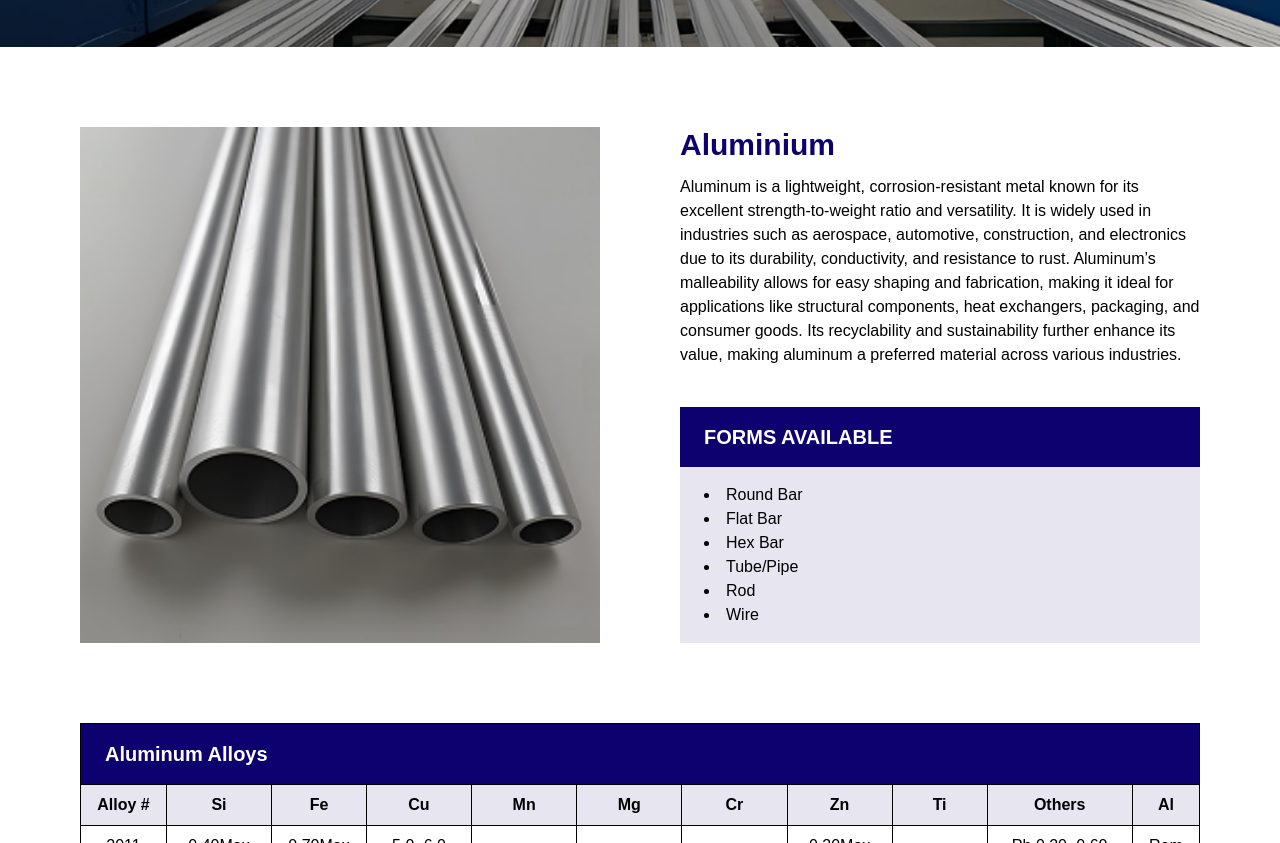
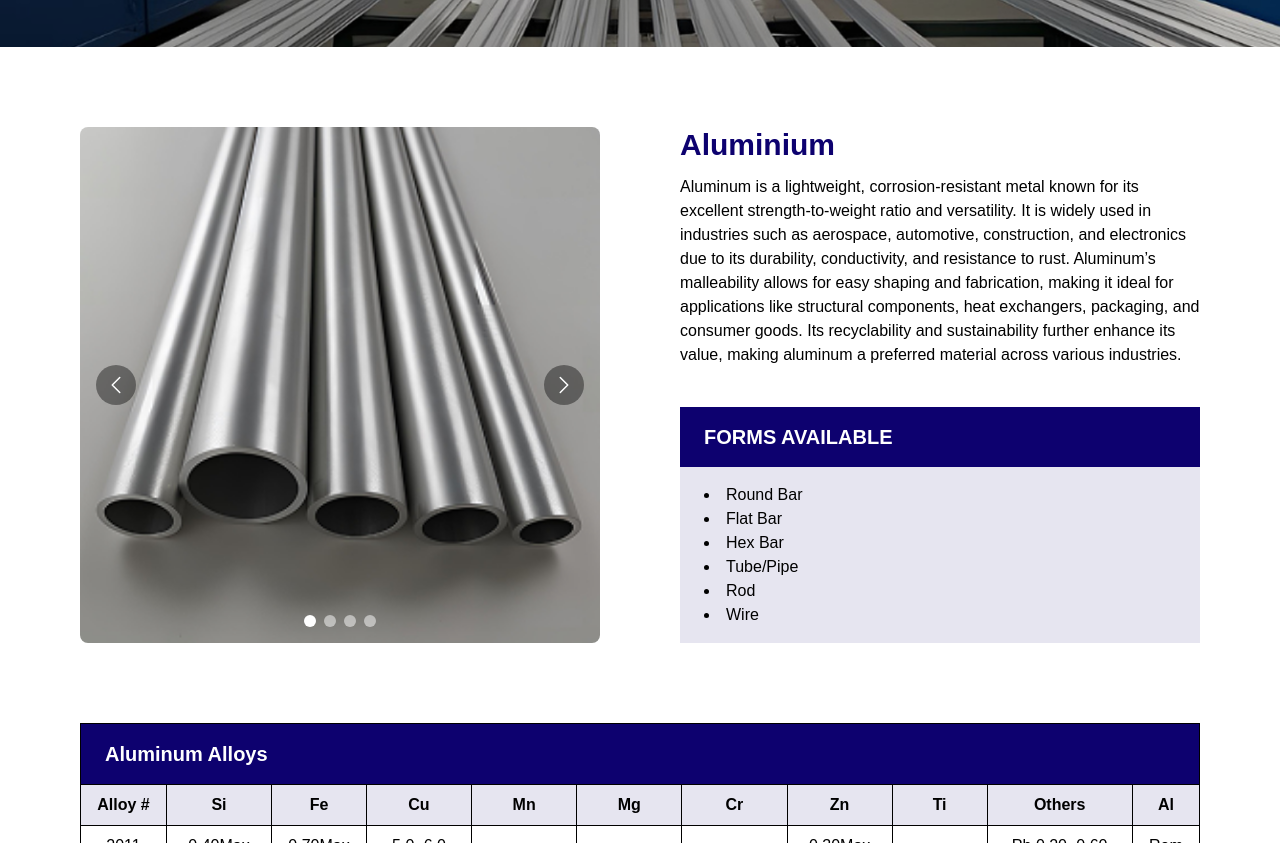
Before and after one commit to Antoneee/Insutex-Webapp, a Next.js app: page /cnc-precision-machining-forging/aluminium in a window 1280 px wide. Shown: the part 360-1203 px from the top of the page. Built offline with nearby package versions, Linux system fonts and the light colour scheme.

Commit message:
Add previous and next arrows; and pagination dots to ImageCarousel

```diff
--- a/app/cnc-precision-machining-forging/aluminium/page.tsx
+++ b/app/cnc-precision-machining-forging/aluminium/page.tsx
@@ -1,5 +1,5 @@
 import FormsAvailable from "@/app/components/FormsAvailable";
-import AutoImageCarousel from "@/app/components/AutoImageCarousel";
+import ImageCarousel from "@/app/components/ImageCarousel";
 import image1 from "@/public/cnc-precision-machining-forging/aluminium/carousel/1.png";
 import image2 from "@/public/cnc-precision-machining-forging/aluminium/carousel/2.png";
 import image3 from "@/public/cnc-precision-machining-forging/aluminium/carousel/3.png";
@@ -44,7 +44,7 @@ export default function Aluminium() {
             <section>
                 <div className="px-20 flex gap-x-20 mb-20">
                     <div className="w-1/2">
-                        <AutoImageCarousel images={images} interval={7500}/>
+                        <ImageCarousel images={images} interval={7500}/>
                     </div>
                     <div className="w-1/2">
                         <h2 className="mb-3">Aluminium</h2>
--- a/app/cnc-precision-machining-forging/brass/page.tsx
+++ b/app/cnc-precision-machining-forging/brass/page.tsx
@@ -1,5 +1,5 @@
 import FormsAvailable from "@/app/components/FormsAvailable";
-import AutoImageCarousel from "@/app/components/AutoImageCarousel";
+import ImageCarousel from "@/app/components/ImageCarousel";
 import image1 from "@/public/cnc-precision-machining-forging/brass/carousel/1.png";
 import image2 from "@/public/cnc-precision-machining-forging/brass/carousel/2.png";
 import image3 from "@/public/cnc-precision-machining-forging/brass/carousel/3.png";
@@ -69,7 +69,7 @@ export default function Brass() {
             <section>
                 <div className="px-20 flex gap-x-20 mb-20">
                     <div className="w-1/2">
-                        <AutoImageCarousel images={images} interval={7500}/>
+                        <ImageCarousel images={images} interval={7500}/>
                     </div>
                     <div className="w-1/2">
                         <h2 className="mb-3">Brass</h2>
--- a/app/cnc-precision-machining-forging/copper/page.tsx
+++ b/app/cnc-precision-machining-forging/copper/page.tsx
@@ -1,5 +1,5 @@
 import FormsAvailable from "@/app/components/FormsAvailable";
-import AutoImageCarousel from "@/app/components/AutoImageCarousel";
+import ImageCarousel from "@/app/components/ImageCarousel";
 import image1 from "@/public/cnc-precision-machining-forging/copper/carousel/1.png";
 import image2 from "@/public/cnc-precision-machining-forging/copper/carousel/2.png";
 import image3 from "@/public/cnc-precision-machining-forging/copper/carousel/3.png";
@@ -41,7 +41,7 @@ export default function Copper() {
             <section>
                 <div className="px-20 flex gap-x-20 mb-20">
                     <div className="w-1/2">
-                        <AutoImageCarousel images={images} interval={7500}/>
+                        <ImageCarousel images={images} interval={7500}/>
                     </div>
                     <div className="w-1/2">
                         <h2 className="mb-3">Copper</h2>
--- a/app/cnc-precision-machining-forging/free-cutting-steel/page.tsx
+++ b/app/cnc-precision-machining-forging/free-cutting-steel/page.tsx
@@ -1,5 +1,5 @@
 import FormsAvailable from "@/app/components/FormsAvailable";
-import AutoImageCarousel from "@/app/components/AutoImageCarousel";
+import ImageCarousel from "@/app/components/ImageCarousel";
 import image1 from "@/public/cnc-precision-machining-forging/free-cutting-steel/carousel/1.png";
 import image2 from "@/public/cnc-precision-machining-forging/free-cutting-steel/carousel/2.png";
 import image3 from "@/public/cnc-precision-machining-forging/free-cutting-steel/carousel/3.png";
@@ -58,7 +58,7 @@ export default function FreeCuttingSteel() {
             <section>
                 <div className="px-20 flex gap-x-20 mb-20">
                     <div className="w-1/2">
-                        <AutoImageCarousel images={images} interval={7500}/>
+                        <ImageCarousel images={images} interval={7500}/>
                     </div>
                     <div className="w-1/2">
                         <h2 className="mb-3">Free Cutting, Alloy, & Carbon Steel</h2>
--- a/app/cnc-precision-machining-forging/stainless-steel/page.tsx
+++ b/app/cnc-precision-machining-forging/stainless-steel/page.tsx
@@ -1,5 +1,5 @@
 import FormsAvailable from "@/app/components/FormsAvailable";
-import AutoImageCarousel from "@/app/components/AutoImageCarousel";
+import ImageCarousel from "@/app/components/ImageCarousel";
 import image1 from "@/public/cnc-precision-machining-forging/stainless-steel/carousel/1.png";
 import image2 from "@/public/cnc-precision-machining-forging/stainless-steel/carousel/2.png";
 import image3 from "@/public/cnc-precision-machining-forging/stainless-steel/carousel/3.png";
@@ -61,7 +61,7 @@ export default function StainlessSteel() {
             <section>
                 <div className="px-20 flex gap-x-20 mb-20">
                     <div className="w-1/2">
-                        <AutoImageCarousel images={images} interval={7500}/>
+                        <ImageCarousel images={images} interval={7500}/>
                     </div>
                     <div className="w-1/2">
                         <h2 className="mb-3">Stainless Steel</h2>
--- a/app/components/AutoImageCarousel.tsx
+++ /dev/null
@@ -1,50 +0,0 @@
-'use client'
-
-import { useEffect, useState } from 'react';
-import Image from 'next/image';
-
-type AutoImageCarouselProps = {
-    images: string[]; // An array of image URLs to show in the slideshow
-    interval? : number; // (Optional) How many milliseconds to wait before moving to the next image. Default is 5000ms (5 seconds)
-}
-
-/*
-  AutoImageCarousel is a reusable image slideshow component.
-  It takes a list of image URLs and automatically changes the image shown every few seconds.
-  You can use this component to display rotating images on a website, like a banner or product preview.
-*/
-export default function AutoImageCarousel({
-    images,
-    interval = 5000, // If no interval is provided, default to 5 seconds
-}: AutoImageCarouselProps) {
-    const [currentIndex, setCurrentIndex] = useState(0);
-
-    useEffect(() => {
-        // This sets up a timer that changes the current image every `interval` milliseconds
-        const timer = setInterval(() => {
-            // When the timer runs, move to the next image
-            // If we’re at the last image, start over from the beginning
-            setCurrentIndex((prevIndex) => (prevIndex + 1) % images.length);
-        }, interval);
-
-        // This cleans up the timer when the component is removed from the page
-        // (Prevents memory leaks or multiple timers running)
-        return () => clearInterval(timer);
-    }, [images.length, interval]); // Re-run the effect if the image list or interval changes
-
-    return (
-        <div className="relative w-full h-full overflow-hidden">
-            {images.map((src, index) => (
-                <div key={index} className={`absolute top-0 left-0 w-full h-full transition-opacity duration-1000 ease-in-out ${index === currentIndex ? 'opacity-100 z-10' : 'opacity-0 z-0'}`}>
-                    <Image
-                        src={src}
-                        alt={`Slide ${index + 1}`}
-                        fill
-                        quality={100}
-                        className="object-cover"
-                    />
-                </div>
-            ))}
-        </div>
-    );
-}
--- /dev/null
+++ b/app/components/ImageCarousel.tsx
@@ -0,0 +1,107 @@
+'use client'
+
+import { useEffect, useRef, useState } from 'react';
+import Image from 'next/image';
+
+type ImageCarouselProps = {
+    images: string[]; // An array of image URLs to show in the slideshow
+    interval? : number; // (Optional) How many milliseconds to wait before moving to the next image. Default is 5000ms (5 seconds)
+}
+
+/*
+  AutoImageCarousel is a reusable image slideshow component.
+  It takes a list of image URLs and automatically changes the image shown every few seconds.
+  You can use this component to display rotating images on a website, like a banner or product preview.
+*/
+export default function ImageCarousel({
+    images,
+    interval = 5000, // If no interval is provided, default to 5 seconds
+}: ImageCarouselProps) {
+    const [currentIndex, setCurrentIndex] = useState(0);
+    const timerRef = useRef<NodeJS.Timeout | null>(null);
+
+    const resetTimer = () => {
+        if (timerRef.current) clearInterval(timerRef.current);
+        timerRef.current = setInterval(() => {
+            setCurrentIndex((prevIndex) => (prevIndex + 1) % images.length);
+        }, interval);
+    };
+
+    useEffect(() => {
+        resetTimer();
+        return () => {
+            if (timerRef.current) clearInterval(timerRef.current);
+        };
+    }, [images.length, interval]);
+
+    const goToPrevious = () => {
+        setCurrentIndex((prevIndex) =>
+            prevIndex === 0 ? images.length - 1 : prevIndex - 1
+        );
+        resetTimer();
+    };
+
+    const goToNext = () => {
+        setCurrentIndex((prevIndex) => (prevIndex + 1) % images.length);
+        resetTimer();
+    };
+
+    const goToSlide = (index: number) => {
+        setCurrentIndex(index);
+        resetTimer();
+    };
+
+    return (
+        <div className="relative w-full h-full overflow-hidden rounded-lg">
+            {images.map((src, index) => (
+                <div key={index} className={`absolute top-0 left-0 w-full h-full transition-opacity duration-1000 ease-in-out ${index === currentIndex ? 'opacity-100 z-10' : 'opacity-0 z-0'}`}>
+                    <Image
+                        src={src}
+                        alt={`Slide ${index + 1}`}
+                        fill
+                        quality={100}
+                        className="object-cover"
+                    />
+                </div>
+            ))}
+
+            {/* Left Arrow */}
+            <button
+                onClick={goToPrevious}
+                className="absolute left-4 top-1/2 -translate-y-1/2 bg-black/40 hover:bg-black/60 p-2 rounded-full text-white z-20"
+                aria-label="Previous Slide"
+            >
+                <svg xmlns="http://www.w3.org/2000/svg" fill="none" viewBox="0 0 24 24" strokeWidth="1.5" stroke="currentColor" className="size-6">
+                    <path strokeLinecap="round" strokeLinejoin="round" d="M15.75 19.5 8.25 12l7.5-7.5" />
+                </svg>
+            </button>
+
+            {/* Right Arrow */}
+            <button
+                onClick={goToNext}
+                className="absolute right-4 top-1/2 -translate-y-1/2 bg-black/40 hover:bg-black/60 p-2 rounded-full text-white z-20"
+                aria-label="Next Slide"
+            >
+                <svg xmlns="http://www.w3.org/2000/svg" fill="none" viewBox="0 0 24 24" strokeWidth="1.5" stroke="currentColor" className="size-6">
+                    <path strokeLinecap="round" strokeLinejoin="round" d="m8.25 4.5 7.5 7.5-7.5 7.5" />
+                </svg>
+            </button>
+
+            {/* Dots */}
+            <div className="absolute bottom-4 left-1/2 -translate-x-1/2 flex gap-2 z-20">
+                {images.map((_, index) => (
+                    <button
+                        key={index}
+                        onClick={() => goToSlide(index)}
+                        className={`w-3 h-3 rounded-full transition-colors ${
+                            index === currentIndex
+                                ? 'bg-white'
+                                : 'bg-white/50 hover:bg-white/80'
+                        }`}
+                        aria-label={`Go to slide ${index + 1}`}
+                    />
+                ))}
+            </div>
+        </div>
+    );
+}
--- a/app/friction-and-metallurgical-materials/other-materials/page.tsx
+++ b/app/friction-and-metallurgical-materials/other-materials/page.tsx
@@ -1,4 +1,4 @@
-import ImageCarousel from "@/app/components/AutoImageCarousel";
+import ImageCarousel from "@/app/components/ImageCarousel";
 import Button from "@/app/components/Button";
 import image1 from "@/public/friction-and-metallurgical-materials/other-materials/carousel/1.png";
 import image2 from "@/public/friction-and-metallurgical-materials/other-materials/carousel/2.png";
```
